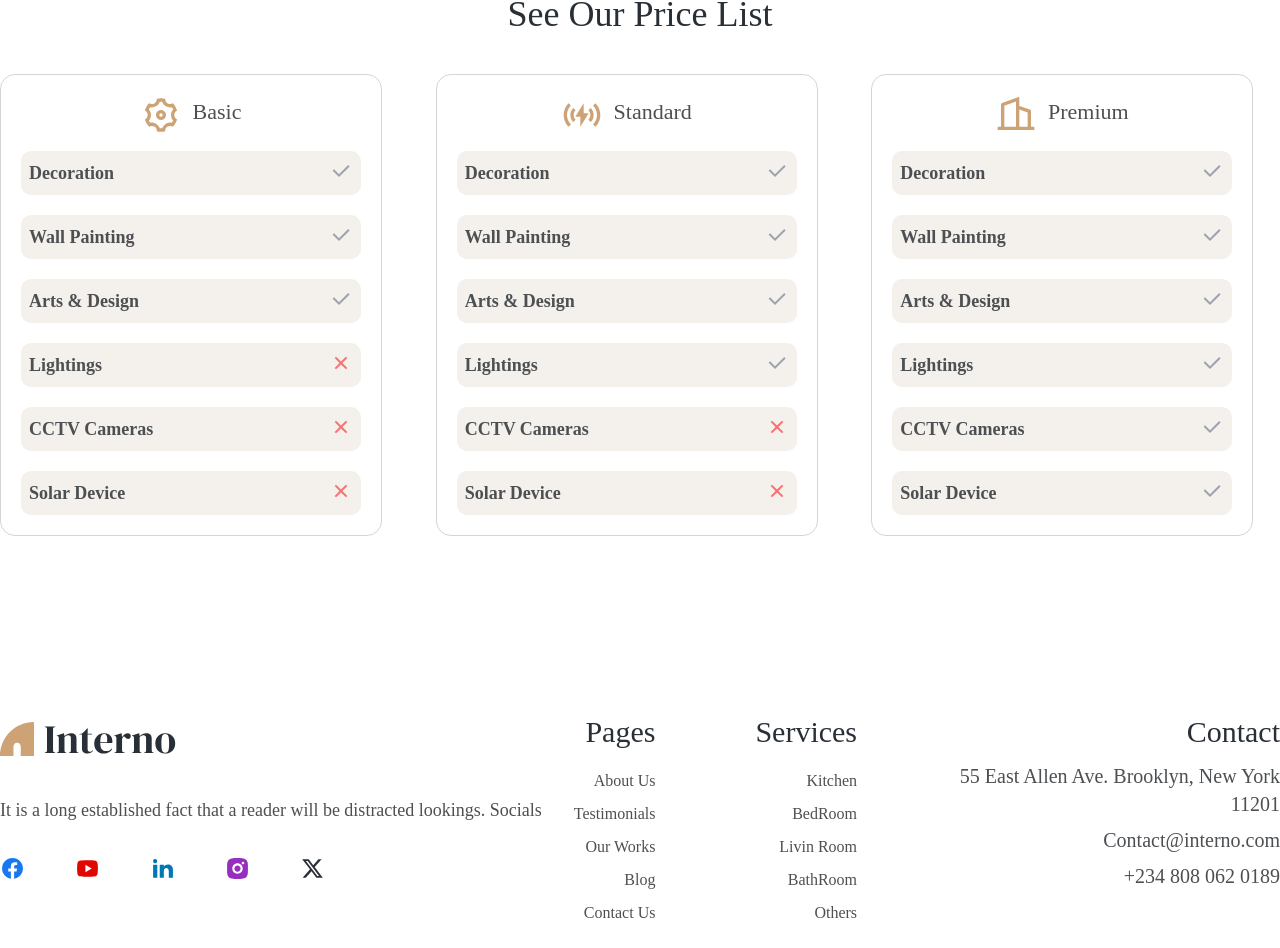
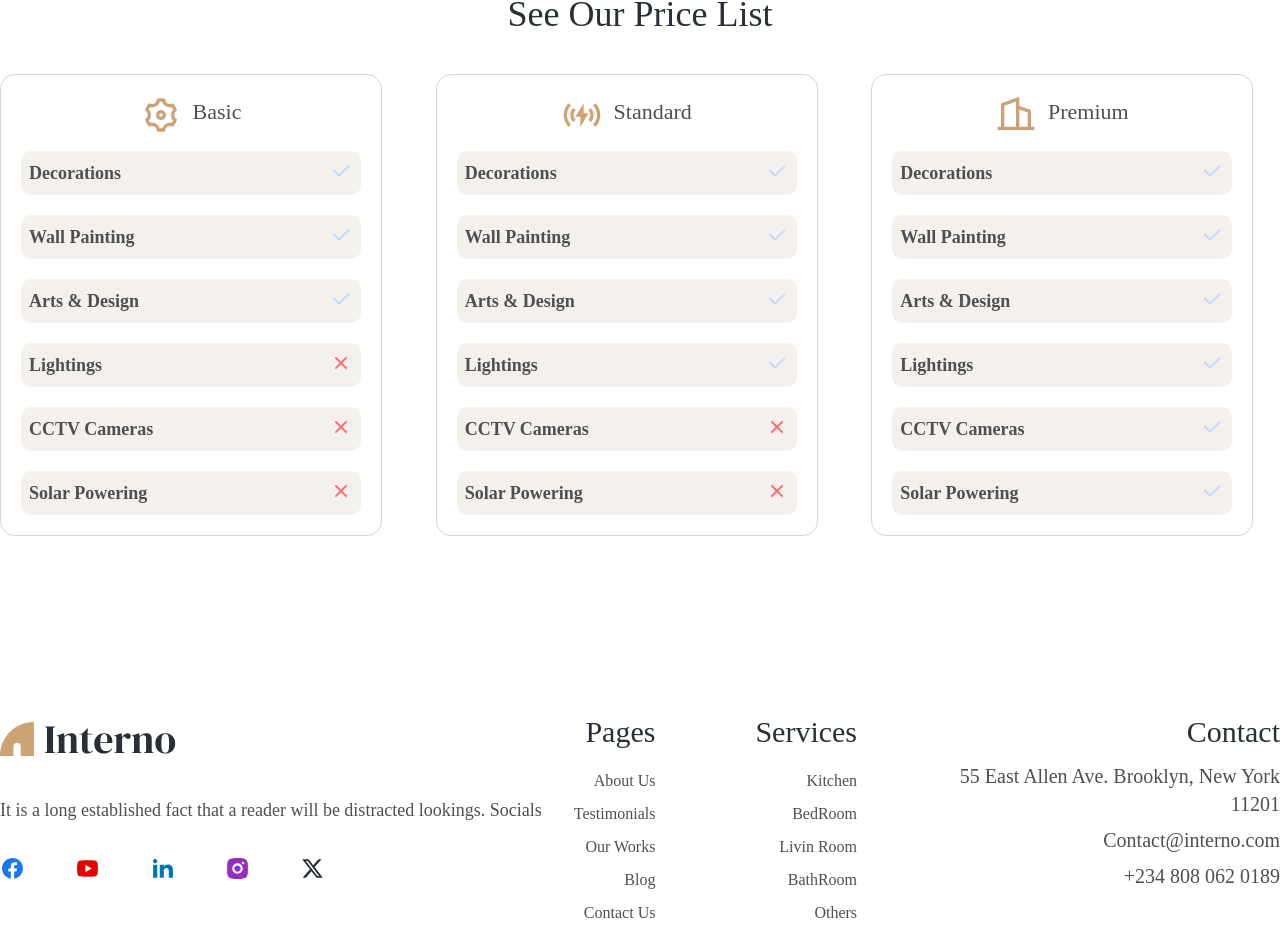
Before and after one commit to Chrispychrisx/Interno, a React (Vite) app: page / in a window 1280 px wide. Shown: the part 6487-7435 px from the top of the page. Built offline with nearby package versions, Linux system fonts and the light colour scheme.

Commit message:
Interno new

```diff
--- a/src/components/Pricelist.jsx
+++ b/src/components/Pricelist.jsx
@@ -16,18 +16,18 @@ const Price = () => {
                     </div>
                     <div className="flex flex-col gap-1 grid-cols-1">
                         <p className='text-lg font-[550] mt-4 flex justify-between  rounded-[10px] p-[8px] bg-accent-secondary'>
-                        Decoration
-                        <RiCheckLine className="text-lg text-gray-400" />
+                        Decorations
+                        <RiCheckLine className="text-lg text-blue-200" />
                         </p>
 
                         <p className='text-lg font-[550] mt-4 flex justify-between  rounded-[10px] p-[8px] bg-accent-secondary'>
                         Wall Painting
-                        <RiCheckLine className="text-lg text-gray-400" />
+                        <RiCheckLine className="text-lg text-blue-200" />
                         </p>
 
                         <p className='text-lg font-[550] mt-4 flex justify-between  rounded-[10px] p-[8px] bg-accent-secondary'>
                         Arts & Design
-                        <RiCheckLine className="text-lg text-gray-400" />
+                        <RiCheckLine className="text-lg text-blue-200" />
                         </p>
 
                         <p className='text-lg font-[550] mt-4 flex justify-between  rounded-[10px] p-[8px] bg-accent-secondary'>
@@ -41,7 +41,7 @@ const Price = () => {
                         </p>
 
                         <p className='text-lg font-[550] mt-4 flex justify-between  rounded-[10px] p-[8px] bg-accent-secondary'>
-                        Solar Device
+                        Solar Powering
                         <RiCloseFill className="text-lg text-red-400" />
                         </p>
                     </div>
@@ -54,23 +54,23 @@ const Price = () => {
                     </div>
                     <div className="flex flex-col gap-1 grid-cols-1">
                         <p className='text-lg font-[550] mt-4 flex justify-between  rounded-[10px] p-[8px] bg-accent-secondary'>
-                        Decoration
-                        <RiCheckLine className="text-lg text-gray-400" />
+                        Decorations
+                        <RiCheckLine className="text-lg text-blue-200" />
                         </p>
 
                         <p className='text-lg font-[550] mt-4 flex justify-between  rounded-[10px] p-[8px] bg-accent-secondary'>
                         Wall Painting
-                        <RiCheckLine className="text-lg text-gray-400" />
+                        <RiCheckLine className="text-lg text-blue-200" />
                         </p>
 
                         <p className='text-lg font-[550] mt-4 flex justify-between  rounded-[10px] p-[8px] bg-accent-secondary'>
                         Arts & Design
-                        <RiCheckLine className="text-lg text-gray-400" />
+                        <RiCheckLine className="text-lg text-blue-200" />
                         </p>
 
                         <p className='text-lg font-[550] mt-4 flex justify-between  rounded-[10px] p-[8px] bg-accent-secondary'>
                         Lightings
-                        <RiCheckLine className="text-lg text-gray-400" />
+                        <RiCheckLine className="text-lg text-blue-200" />
                         </p>
 
                         <p className='text-lg font-[550] mt-4 flex justify-between  rounded-[10px] p-[8px] bg-accent-secondary'>
@@ -79,7 +79,7 @@ const Price = () => {
                         </p>
 
                         <p className='text-lg font-[550] mt-4 flex justify-between  rounded-[10px] p-[8px] bg-accent-secondary'>
-                        Solar Device
+                        Solar Powering
                         <RiCloseFill className="text-lg text-red-400" />
                         </p>
                     </div>
@@ -92,33 +92,33 @@ const Price = () => {
                     </div>
                     <div className="flex flex-col gap-1 grid-cols-1">
                         <p className='text-lg font-[550] mt-4 flex justify-between  rounded-[10px] p-[8px] bg-accent-secondary'>
-                        Decoration
-                        <RiCheckLine className="text-lg text-gray-400" />
+                        Decorations
+                        <RiCheckLine className="text-lg text-blue-200" />
                         </p>
 
                         <p className='text-lg font-[550] mt-4 flex justify-between  rounded-[10px] p-[8px] bg-accent-secondary'>
                         Wall Painting
-                        <RiCheckLine className="text-lg text-gray-400" />
+                        <RiCheckLine className="text-lg text-blue-200" />
                         </p>
 
                         <p className='text-lg font-[550] mt-4 flex justify-between  rounded-[10px] p-[8px] bg-accent-secondary'>
                         Arts & Design
-                        <RiCheckLine className="text-lg text-gray-400" />
+                        <RiCheckLine className="text-lg text-blue-200" />
                         </p>
 
                         <p className='text-lg font-[550] mt-4 flex justify-between  rounded-[10px] p-[8px] bg-accent-secondary'>
                         Lightings
-                        <RiCheckLine className="text-lg text-gray-400" />
+                        <RiCheckLine className="text-lg text-blue-200" />
                         </p>
 
                         <p className='text-lg font-[550] mt-4 flex justify-between  rounded-[10px] p-[8px] bg-accent-secondary'>
                         CCTV Cameras
-                        <RiCheckLine className="text-lg text-gray-400" />
+                        <RiCheckLine className="text-lg text-blue-200" />
                         </p>
 
                         <p className='text-lg font-[550] mt-4 flex justify-between  rounded-[10px] p-[8px] bg-accent-secondary'>
-                        Solar Device
-                        <RiCheckLine className="text-lg text-gray-400" />
+                        Solar Powering
+                        <RiCheckLine className="text-lg text-blue-200" />
                         </p>
                     </div>
                 </div>
```
